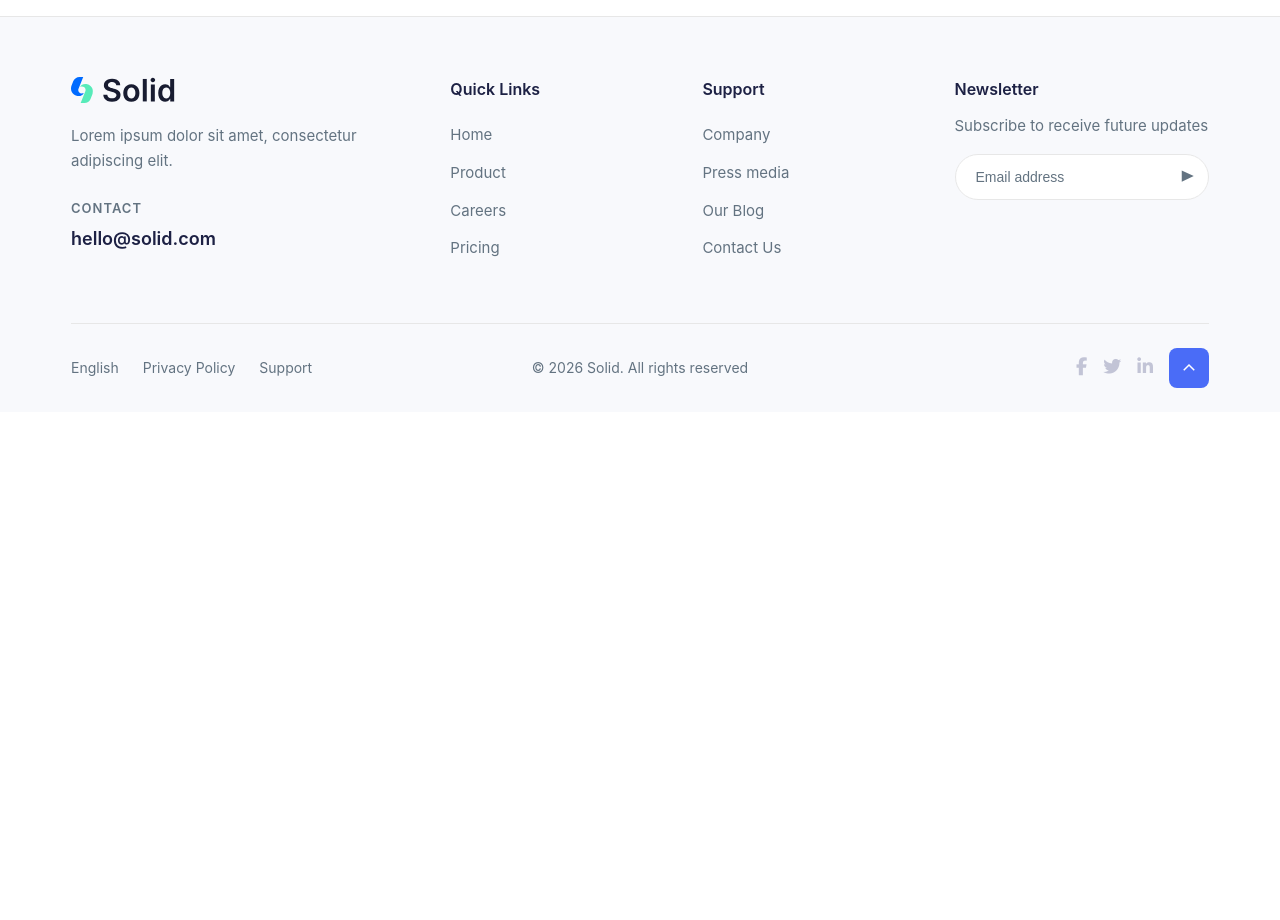
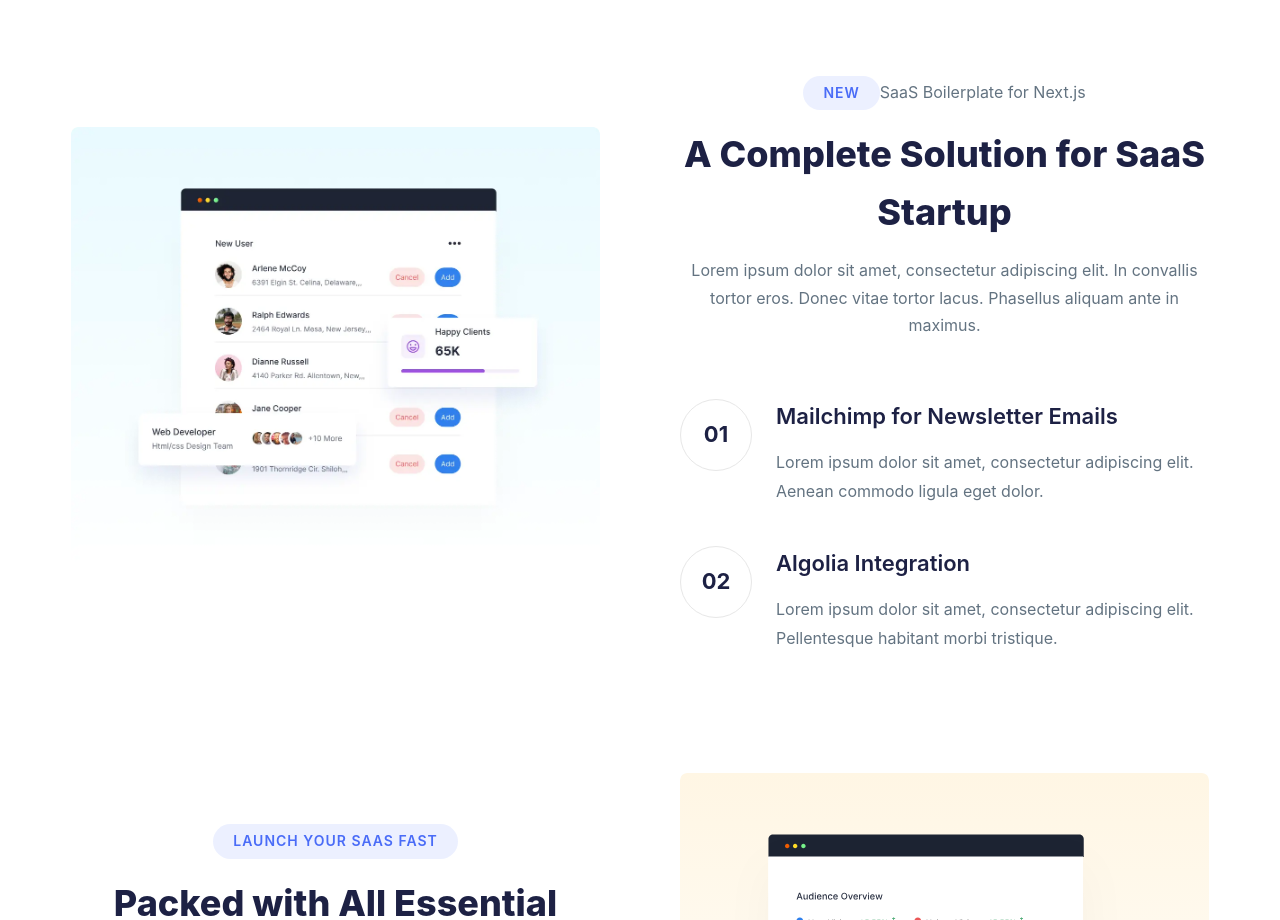
Before and after one commit to congtrandesigner/solid-html, a plain HTML site: page index.html in a window 1280 px wide. Shown: the part 1880-2800 px from the top of the page. Before the commit the page ends 2292 px from the top, so only its background shows below. Drawn offline with Linux system fonts and the light colour scheme.

Commit message:
tạo thêm 2 page tiếp theo

```diff
--- a/index.html
+++ b/index.html
@@ -1,5 +1,6 @@
 <!DOCTYPE html>
 <html lang="vi">
+
 <head>
   <meta charset="UTF-8" />
   <meta name="viewport" content="width=device-width, initial-scale=1.0" />
@@ -7,6 +8,7 @@
   <link rel="stylesheet" href="https://cdnjs.cloudflare.com/ajax/libs/font-awesome/6.5.1/css/all.min.css" />
   <link rel="stylesheet" href="css/style.css" />
 </head>
+
 <body>
 
   <header class="header" id="header">
@@ -46,7 +48,9 @@
           <button class="theme-toggle" id="themeToggle" aria-label="Toggle dark mode">
             <svg class="icon-sun" viewBox="0 0 24 24" fill="none" stroke="currentColor" stroke-width="2">
               <circle cx="12" cy="12" r="4"></circle>
-              <path d="M12 2v2M12 20v2M4.93 4.93l1.41 1.41M17.66 17.66l1.41 1.41M2 12h2M20 12h2M4.93 19.07l1.41-1.41M17.66 6.34l1.41-1.41"></path>
+              <path
+                d="M12 2v2M12 20v2M4.93 4.93l1.41 1.41M17.66 17.66l1.41 1.41M2 12h2M20 12h2M4.93 19.07l1.41-1.41M17.66 6.34l1.41-1.41">
+              </path>
             </svg>
             <svg class="icon-moon" viewBox="0 0 24 24" fill="none" stroke="currentColor" stroke-width="2">
               <path d="M21 12.79A9 9 0 1 1 11.21 3 7 7 0 0 0 21 12.79Z"></path>
@@ -195,6 +199,158 @@
     </div>
   </section>
 
+  <!-- ===================================================== -->
+  <!-- Integration Section -->
+  <!-- ===================================================== -->
+
+  <section class="integration-top">
+    <div class="container">
+
+      <div class=" two-column">
+
+        <!-- Image -->
+        <div class="integration-image two-column__image">
+          <img src="/images/about-light-01.webp" alt="Integration Image">
+        </div>
+
+        <!-- Content -->
+        <div class="integration-content two-column__content">
+
+          <div class="section-title">
+
+            <p><span class="section-title-eyebrow">
+              NEW
+            </span>SaaS Boilerplate for Next.js</p>
+
+            <h2 class="section-title-heading">
+              A Complete Solution for
+              SaaS Startup
+            </h2>
+
+            <p class="section-title-desc">
+              Lorem ipsum dolor sit amet, consectetur adipiscing elit.
+              In convallis tortor eros. Donec vitae tortor lacus.
+              Phasellus aliquam ante in maximus.
+            </p>
+
+          </div>
+
+          <div class="integration-list">
+
+            <!-- item -->
+
+            <article class="integration-item">
+
+              <div class="integration-number">
+                01
+              </div>
+
+              <div class="integration-body">
+
+                <h4>
+                  Mailchimp for Newsletter Emails
+                </h4>
+
+                <p>
+                  Lorem ipsum dolor sit amet, consectetur adipiscing elit.
+                  Aenean commodo ligula eget dolor.
+                </p>
+
+              </div>
+
+            </article>
+
+            <!-- item -->
+
+            <article class="integration-item">
+
+              <div class="integration-number">
+                02
+              </div>
+
+              <div class="integration-body">
+
+                <h4>
+                  Algolia Integration
+                </h4>
+
+                <p>
+                  Lorem ipsum dolor sit amet, consectetur adipiscing elit.
+                  Pellentesque habitant morbi tristique.
+                </p>
+
+              </div>
+
+            </article>
+
+          </div>
+
+        </div>
+
+      </div>
+
+    </div>
+  </section>
+
+
+
+
+
+
+  <!-- ===================================================== -->
+  <!-- .integration-bot Section -->
+  <!-- ===================================================== -->
+
+  <section class="integration-bot">
+
+    <div class="container">
+
+      <div class="two-column two-column--reverse">
+
+        <!-- Content -->
+
+        <div class=".integration-bot-content two-column__content">
+
+          <div class="section-title">
+
+            <p class="section-title-eyebrow">
+              LAUNCH YOUR SAAS FAST
+            </p>
+
+            <h2 class="section-title-heading">
+              Packed with All Essential Integrations
+            </h2>
+
+            <p class="section-title-desc">
+              Lorem ipsum dolor sit amet, consectetur adipiscing elit.
+              In convallis tortor eros. Donec vitae tortor lacus.
+              Phasellus aliquam ante in maximus.
+            </p>
+
+          </div>
+
+          <a href="#" class="btn btn-primary">
+
+            Know More
+
+          </a>
+
+        </div>
+
+        <!-- Image -->
+
+        <div class=".integration-bot-image two-column__image">
+
+          <img src="./images/about-light-02.svg" alt="Dashboard Preview">
+
+        </div>
+
+      </div>
+
+    </div>
+
+  </section>
+
   <footer class="footer">
     <div class="container">
       <div class="footer-top">
@@ -236,7 +392,9 @@
           <form class="footer-form">
             <input type="email" placeholder="Email address" required />
             <button type="submit" aria-label="Subscribe">
-              <svg viewBox="0 0 24 24" fill="currentColor"><path d="M5 4.5v15l16-7.5-16-7.5Z"/></svg>
+              <svg viewBox="0 0 24 24" fill="currentColor">
+                <path d="M5 4.5v15l16-7.5-16-7.5Z" />
+              </svg>
             </button>
           </form>
         </div>
@@ -262,7 +420,9 @@
             </a>
           </div>
           <a href="#header" class="footer-top-btn" aria-label="Back to top">
-            <svg viewBox="0 0 24 24" fill="none" stroke="currentColor" stroke-width="2"><path d="M5 15l7-7 7 7"/></svg>
+            <svg viewBox="0 0 24 24" fill="none" stroke="currentColor" stroke-width="2">
+              <path d="M5 15l7-7 7 7" />
+            </svg>
           </a>
         </div>
       </div>
@@ -296,4 +456,5 @@
     });
   </script>
 </body>
+
 </html>
--- /dev/null
+++ b/theme/_integration.scss
@@ -0,0 +1,160 @@
+/*================================================
+=            Integration Section
+================================================*/
+
+.integration-top,.integration-bot {
+
+    padding: 100px 0;
+
+    @include breakpoint-up(md)  {
+        padding: 80px 0;
+    }
+
+    @include breakpoint-up(lg)  {
+        padding: 60px 0;
+    }
+
+}
+
+
+.integration-image {
+
+    img {
+
+        width: 100%;
+
+        display: block;
+
+        border-radius: $radius;
+
+    }
+
+}
+
+.integration-content {
+
+    width: 100%;
+
+}
+
+.integration-list {
+
+    display: flex;
+
+    flex-direction: column;
+
+    gap: 40px;
+
+    margin-top: 50px;
+
+}
+
+.integration-item {
+
+    display: flex;
+
+    align-items: flex-start;
+
+    gap: 24px;
+
+}
+
+.integration-number {
+
+    width: 72px;
+
+    height: 72px;
+
+    flex-shrink: 0;
+
+    display: flex;
+
+    justify-content: center;
+
+    align-items: center;
+
+    border-radius: 50%;
+
+    border: 1px solid $color-border;
+
+    background: $color-white;
+
+    color: $color-heading;
+
+    font-size: 22px;
+
+    font-weight: 700;
+
+    transition: $transition;
+
+}
+
+.integration-body {
+
+    h4 {
+
+        color: $color-heading;
+
+        font-size: 22px;
+
+        font-weight: 600;
+
+        margin-bottom: 14px;
+
+        transition: $transition;
+
+    }
+
+    p {
+
+        color: $color-text;
+
+        line-height: 1.8;
+
+        transition: $transition;
+
+    }
+
+}
+
+.integration-item:hover {
+
+    .integration-number {
+
+        background: $color-primary;
+
+        color: $color-white;
+
+        border-color: $color-primary;
+
+    }
+
+}
+
+/*=============================================
+=            Dark Theme
+=============================================*/
+
+[data-theme="dark"] {
+
+    .integration-number {
+
+        background:$color-bg-dark;
+
+        border-color: $color-border-dark;
+
+        color: $color-white;
+
+    }
+
+    .integration-body {
+
+        h4 {
+
+            color: $color-white;
+
+        }
+
+    }
+
+}
--- /dev/null
+++ b/theme/_two-column.scss
@@ -0,0 +1,59 @@
+.two-column{
+
+    display:grid;
+    grid-template-columns: 1fr;
+    gap:60px;
+    align-items:center;
+
+    @include breakpoint-up(lg){
+
+     grid-template-columns: repeat(2, 1fr);
+        gap: 80px;
+    }
+
+}
+
+.two-column__image{
+
+    img{
+
+        width:100%;
+        display:block;
+        border-radius:$radius;
+
+    }
+
+}
+
+.two-column__content{
+
+    width:100%;
+
+}
+
+.two-column--reverse{
+
+    .two-column__image{
+
+        order:2;
+
+    }
+
+    .two-column__content{
+
+        order:1;
+
+    }
+
+    @include breakpoint-up(lg){
+
+        .two-column__image,
+        .two-column__content{
+
+            order:unset;
+
+        }
+
+    }
+
+}
--- a/theme/style.scss
+++ b/theme/style.scss
@@ -6,6 +6,9 @@
 @import "brand";
 @import "features";
 @import "footer";
+@import "two-column";
+@import "integration";
+
 
 * {
   box-sizing: border-box;
```
Also changed, not shown: css/style.css, 1 other file.
